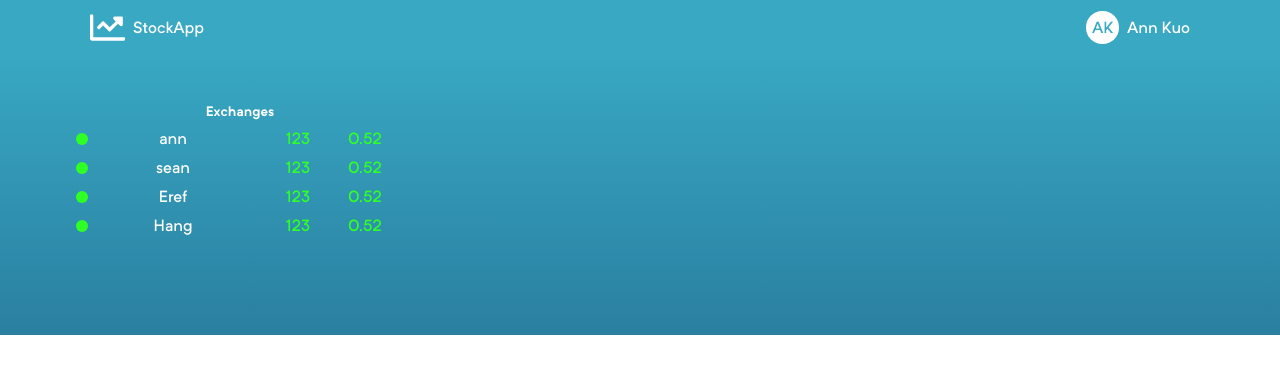
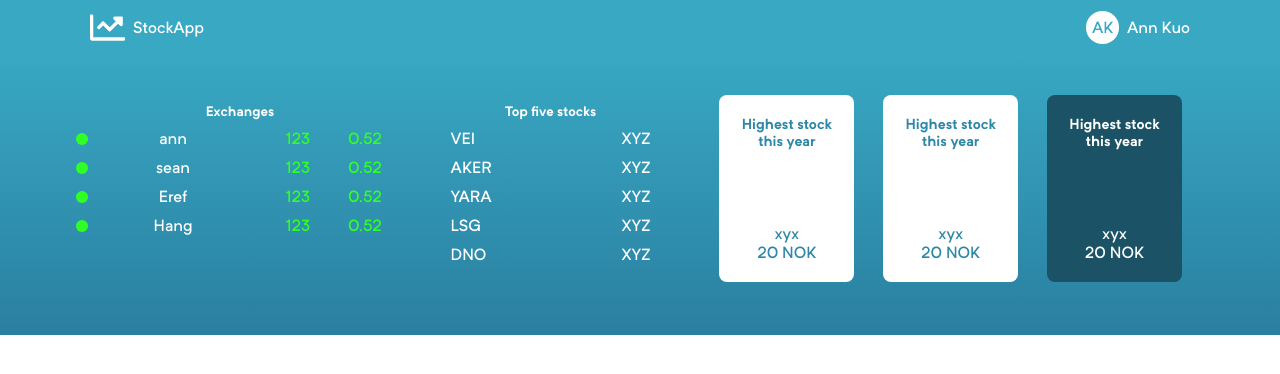
Before and after one commit to Ann0426/react-stock-app, a React (Create React App) app: page / in a window 1280 px wide. Shown: the top 374 px of the page. Built offline with nearby package versions, Linux system fonts and the light colour scheme.

Commit message:
header done

```diff
--- a/package.json
+++ b/package.json
@@ -6,6 +6,7 @@
     "@testing-library/jest-dom": "^5.11.4",
     "@testing-library/react": "^11.1.0",
     "@testing-library/user-event": "^12.1.10",
+    "classnames": "^2.2.6",
     "react": "^17.0.1",
     "react-dom": "^17.0.1",
     "react-scripts": "^4.0.2",
--- a/src/App.js
+++ b/src/App.js
@@ -3,13 +3,29 @@ import './App.css';
 import Header from './components/Header/Header';
 import Subheader from './components/Subheader/Subheader';
 import ExchangeList from './components/ExchangeList/ExchangeList';
+import TopFiveDividendStocksList from "./components/TopFiveDividendStocksList/TopFiveDividendStocksList";
+import InfoCard from "./components/InfoCard/InfoCard";
+
 import data from "./data.js"
+import{sortStocksByDividendYield} from "./helpers";
+
+
 function App() {
+  sortStocksByDividendYield(data.stocks)
+
   return <div className="App">
             <Header/>
             <Subheader>
-            <ExchangeList exchanges={data.exchanges}/>
+              <ExchangeList exchanges={data.exchanges}/>
+              <TopFiveDividendStocksList stocks={sortStocksByDividendYield(data.stocks)}/>
+
+              <InfoCard title = " Highest stock this year" stock={{ticker:"xyx", amount: 20}}/>
+              <InfoCard title = " Highest stock this year" stock={{ticker:"xyx", amount: 20}}/>
+              <InfoCard title = " Highest stock this year" stock={{ticker:"xyx", amount: 20}} darkmode/>
+
+
             </Subheader>
+
   </div>
 }
 
--- a/src/components/Header/Header.module.css
+++ b/src/components/Header/Header.module.css
@@ -6,7 +6,7 @@
   color: #fff;
   height: 55px;
   box-sizing: border-box;
-  width: 100%;
+
   padding: 10px;
 
 }
--- /dev/null
+++ b/src/components/InfoCard/InfoCard.jsx
@@ -0,0 +1,22 @@
+import React from "react";
+import classnames from "classnames";
+
+import styles from "./InfoCard.module.css";
+
+const InfoCard = ({ title, stock, darkmode }) => {
+  const classes = classnames(styles.infoCard, {
+    [styles.darkmode]: darkmode,
+  });
+
+  return (
+    <div className={classes}>
+      <h1 className={styles.header}>{title}</h1>
+      <div>
+        <p className={styles.paragraph}>{stock.ticker}</p>
+        <p className={styles.paragraph}>{stock.amount} NOK</p>
+      </div>
+    </div>
+  );
+};
+
+export default InfoCard;
--- /dev/null
+++ b/src/components/InfoCard/InfoCard.module.css
@@ -0,0 +1,20 @@
+.infoCard {
+  background-color: #fff;
+  border-radius: 8px;
+  padding: 20px;
+  color: var(--infoCard-text-color);
+  display: flex;
+  flex-direction: column;
+  justify-content: space-between;
+  width: 95px;
+  margin: 0 8px;
+}
+
+.darkmode {
+  background-color: var(--infoCard-dark-bg-color);
+  color: #fff;
+}
+
+.header {
+  font-size: 0.9rem;
+}
--- /dev/null
+++ b/src/components/TopFiveDividendStocksList/TopFiveDividendStocksList.jsx
@@ -0,0 +1,25 @@
+import React from "react";
+
+import styles from "./TopFiveDividendStocksList.module.css";
+
+const TopFiveDividendStocksList = (props) => {
+  const renderListItems = () => {
+    return props.stocks.map((stock) => {
+      return (
+        <li className={styles.listItem} key={stock.ticker}>
+          <div>{stock.ticker}</div>
+          <div>{stock.amount} XYZ</div>
+        </li>
+      );
+    });
+  };
+
+  return (
+    <div className={styles.container}>
+      <h1 className={styles.header}>Top five stocks</h1>
+      <ul className={styles.dividendList}>{renderListItems()}</ul>
+    </div>
+  );
+};
+
+export default TopFiveDividendStocksList;
--- /dev/null
+++ b/src/components/TopFiveDividendStocksList/TopFiveDividendStocksList.module.css
@@ -0,0 +1,23 @@
+.container {
+  padding: 8px;
+  color: #fff;
+  margin: 0 2.5rem;
+}
+
+.header {
+  font-size: 0.85rem;
+}
+
+.dividendList {
+  list-style-type: none;
+  margin: 0;
+  padding: 0;
+}
+
+.listItem {
+  display: flex;
+  margin: 10px 0;
+  position: relative;
+  width: 200px;
+  justify-content: space-between;
+}
--- /dev/null
+++ b/src/helpers.js
@@ -0,0 +1,129 @@
+export const sortStocksByDividendYield = (stocks) => {
+  const stocksCopy = [...stocks];
+  const year = getCurrentYear();
+  console.log(year)
+  console.log(stocks)
+
+  const sorted = stocksCopy.sort((stockA, stockB) => {
+    return stockB.dividends[year] - stockA.dividends[year];
+  });
+
+  return sorted;
+  console.log(sorted)
+};
+
+export const sortStocksByCompoundedYield = (stocks) => {
+  return sortStocks(stocks, calculateTotalDividends);
+};
+
+export const sortStocksByYieldGrowth = (stocks) => {
+  return sortStocks(stocks, calculateGrowth);
+};
+
+export const sortStocksByDividendPayoutValue = (stocks) => {
+  return sortStocks(stocks, calculateDividendPayoutValue);
+};
+
+export const sortStocksByAggregatedDividend = (stocks, callback) => {
+  return sortStocks(stocks, callback);
+};
+
+const sortStocks = (stocks, sortingValueFunc) => {
+  const stocksCopy = [...stocks];
+
+  const sortedByValue = stocksCopy.sort((stockA, stockB) => {
+    const stockASortingValue = sortingValueFunc(stockA);
+    const stockBSortingValue = sortingValueFunc(stockB);
+
+    if (stockBSortingValue > stockASortingValue) {
+      return 1;
+    } else if (stockBSortingValue < stockASortingValue) {
+      return -1;
+    }
+
+    return 0;
+  });
+
+  return sortedByValue;
+};
+
+export const getCurrentYear = () => {
+  const date = new Date();
+  const year = date.getFullYear();
+
+  return year;
+};
+
+export const calculateTotalDividends = (stock) => {
+  let total = 0;
+  Object.keys(stock.dividends).forEach((key) => {
+    total += stock.dividends[key];
+  });
+
+  return total;
+};
+
+export const calculateGrowth = (stock) => {
+  const year = getCurrentYear();
+  const comparisonYear = year - 3;
+
+  const total = stock.dividends[year] - stock.dividends[comparisonYear];
+  return total;
+};
+
+export const growingDividends = (dividends) => {
+  const dividendKeys = Object.keys(dividends);
+  const comparisons = [];
+
+  if (dividendKeys.length < 3) return false;
+
+  dividendKeys
+    .reverse()
+    .slice(0, 3)
+    .forEach((key, index) => {
+      const firstItem = dividends[key];
+      const comparisonItem = dividends[dividendKeys[index + 1]];
+
+      if (index >= 3) {
+        return;
+      }
+
+      if (firstItem > comparisonItem) {
+        comparisons.push(true);
+      }
+    });
+
+  if (comparisons.length === 3) {
+    return true;
+  }
+  return false;
+};
+
+export const consistentDividends = (dividends) => {
+  const upperYearBoundry = getCurrentYear();
+  const lowerYearBoundry = upperYearBoundry - 20;
+  const treshold = 15;
+
+  const results = new Set();
+
+  Object.keys(dividends)
+    .map((item) => +item)
+    .forEach((item) => {
+      if (item <= upperYearBoundry && item >= lowerYearBoundry) {
+        results.add(item);
+      }
+    });
+
+  if (results.size >= treshold) {
+    return [true, results];
+  }
+  return [false, results];
+};
+
+const calculateDividendPayoutValue = (stock) => {
+  const year = getCurrentYear();
+  const dividend = stock.dividends[year];
+
+  const total = dividend * (1000 / stock.ask);
+  return total;
+};
```
Also changed, not shown: 1 other file (tests, documents, lock files or other folders).
